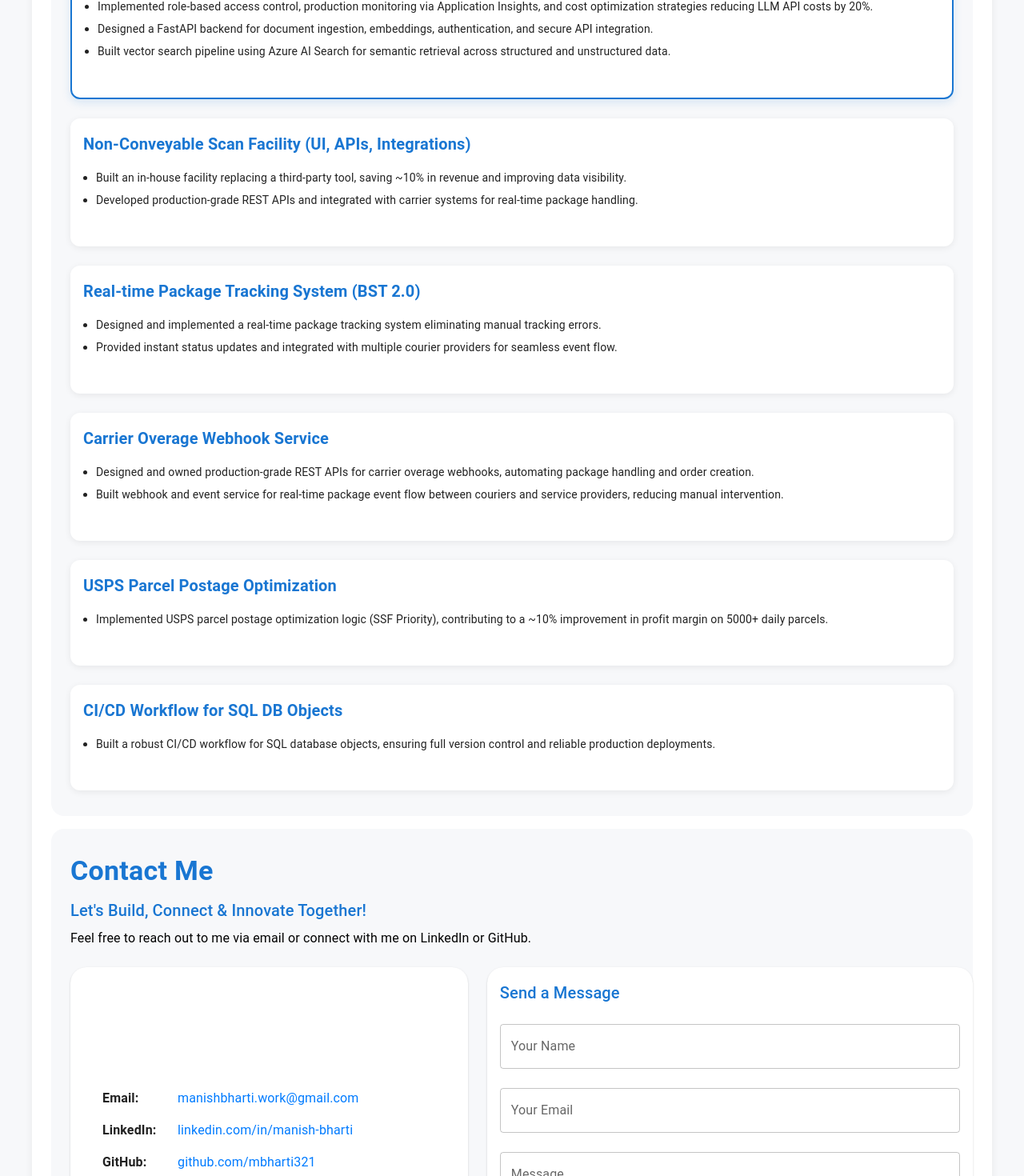
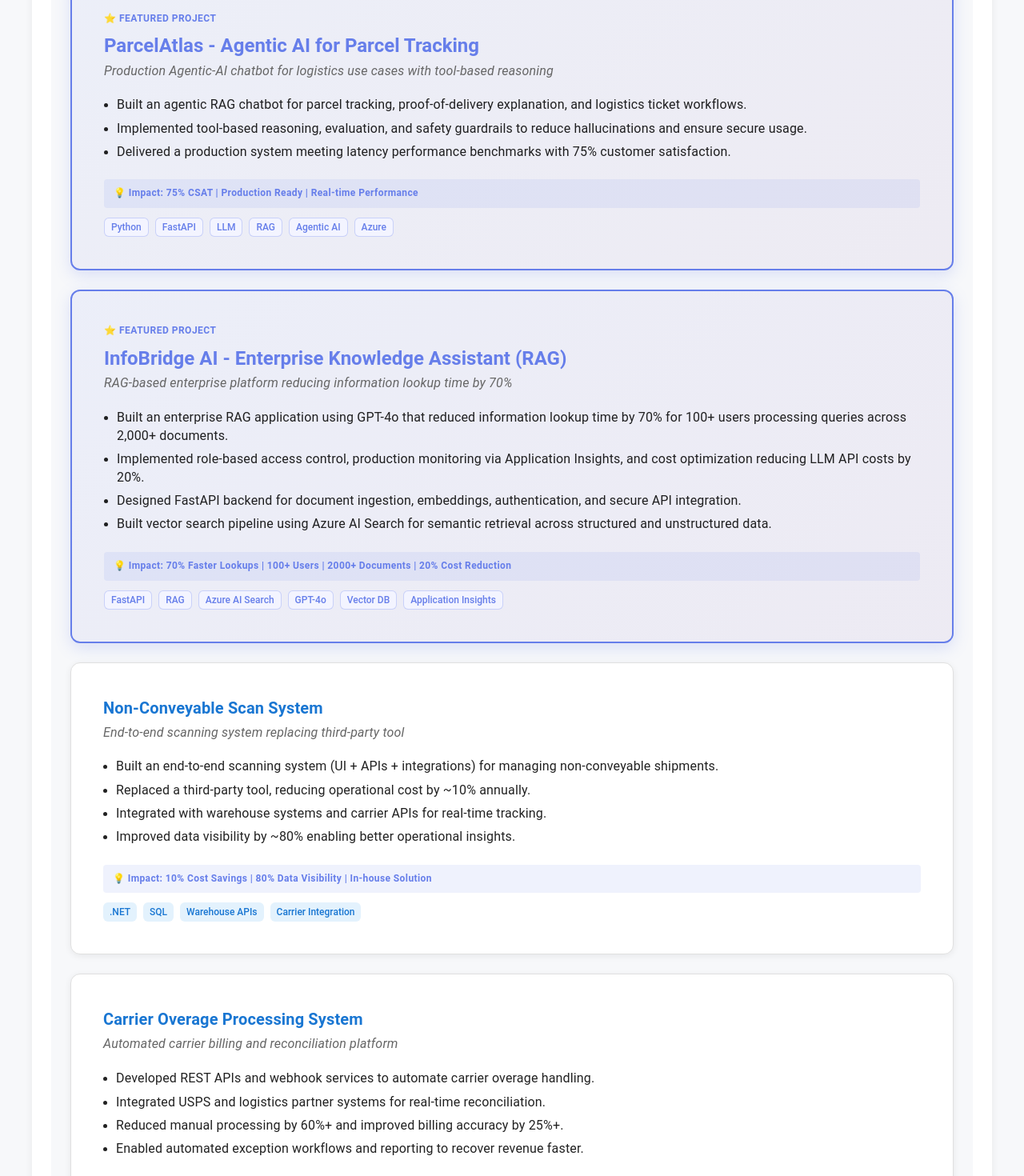
Before and after one commit to mbharti321/manish-portfolio, a React (Create React App) app: page / in a window 1280 px wide. Shown: the part 3524-4994 px from the top of the page at 80% size. Built offline with nearby package versions, Linux system fonts and the light colour scheme; some icons are missing.

Commit message:
refactor projects section: update project titles, descriptions, and impacts

```diff
--- a/src/components/Projects/Projects.css
+++ b/src/components/Projects/Projects.css
@@ -2,6 +2,7 @@
     background: #f7f8fa;
     border-radius: 16px;
     margin: 1rem 0;
+    padding: 3rem 0;
 }
 .projects-grid{
     flex-direction: column !important;
@@ -23,6 +24,11 @@
     padding: 1rem;
     border-radius: 8px;
     box-shadow: 0 2px 8px rgba(0,0,0,0.07);
+    transition: all 0.3s ease;
+}
+
+.project-card.featured {
+    background: linear-gradient(135deg, rgba(102, 126, 234, 0.08) 0%, rgba(118, 75, 162, 0.08) 100%) !important;
 }
 
 .project-card h3 {
@@ -45,8 +51,22 @@
     text-decoration: underline;
 }
 
+.project-card .MuiChip-root {
+    border-radius: 6px !important;
+}
+
+@media (max-width: 900px) {
+    .project-card {
+        width: 100%;
+    }
+}
+
 @media (max-width: 600px) {
   #projects {
-    padding: 1rem 0;
+    padding: 2rem 0;
+  }
+
+  .project-card {
+    margin-bottom: 1rem;
   }
 }
--- a/src/components/Projects/Projects.js
+++ b/src/components/Projects/Projects.js
@@ -1,50 +1,80 @@
 import React from "react";
-import { Container, Typography, Grid, Card, CardContent, Box } from "@mui/material";
+import { Container, Typography, Grid, Card, CardContent, Box, Chip } from "@mui/material";
 import "./Projects.css";
 
 const projects = [
   {
-    title: "InfoBridge AI - Enterprise Knowledge Assistant (RAG)",
+    title: "ParcelAtlas - Agentic AI for Parcel Tracking",
+    description: "Production Agentic-AI chatbot for logistics use cases with tool-based reasoning",
     bullets: [
-      "Built an enterprise RAG application using GPT-4o that reduced information lookup time by 70% for 100+ internal users, processing queries across 2,000+ documents.",
-      "Implemented role-based access control, production monitoring via Application Insights, and cost optimization strategies reducing LLM API costs by 20%.",
-      "Designed a FastAPI backend for document ingestion, embeddings, authentication, and secure API integration.",
-      "Built vector search pipeline using Azure AI Search for semantic retrieval across structured and unstructured data.",
+      "Built an agentic RAG chatbot for parcel tracking, proof-of-delivery explanation, and logistics ticket workflows.",
+      "Implemented tool-based reasoning, evaluation, and safety guardrails to reduce hallucinations and ensure secure usage.",
+      "Delivered a production system meeting latency performance benchmarks with 75% customer satisfaction.",
     ],
+    impact: "75% CSAT | Production Ready | Real-time Performance",
+    techStack: ["Python", "FastAPI", "LLM", "RAG", "Agentic AI", "Azure"],
     featured: true,
   },
   {
-    title: "Non-Conveyable Scan Facility (UI, APIs, Integrations)",
+    title: "InfoBridge AI - Enterprise Knowledge Assistant (RAG)",
+    description: "RAG-based enterprise platform reducing information lookup time by 70%",
     bullets: [
-      "Built an in-house facility replacing a third-party tool, saving ~10% in revenue and improving data visibility.",
-      "Developed production-grade REST APIs and integrated with carrier systems for real-time package handling.",
+      "Built an enterprise RAG application using GPT-4o that reduced information lookup time by 70% for 100+ users processing queries across 2,000+ documents.",
+      "Implemented role-based access control, production monitoring via Application Insights, and cost optimization reducing LLM API costs by 20%.",
+      "Designed FastAPI backend for document ingestion, embeddings, authentication, and secure API integration.",
+      "Built vector search pipeline using Azure AI Search for semantic retrieval across structured and unstructured data.",
     ],
+    impact: "70% Faster Lookups | 100+ Users | 2000+ Documents | 20% Cost Reduction",
+    techStack: ["FastAPI", "RAG", "Azure AI Search", "GPT-4o", "Vector DB", "Application Insights"],
+    featured: true,
   },
   {
-    title: "Real-time Package Tracking System (BST 2.0)",
+    title: "Non-Conveyable Scan System",
+    description: "End-to-end scanning system replacing third-party tool",
     bullets: [
-      "Designed and implemented a real-time package tracking system eliminating manual tracking errors.",
-      "Provided instant status updates and integrated with multiple courier providers for seamless event flow.",
+      "Built an end-to-end scanning system (UI + APIs + integrations) for managing non-conveyable shipments.",
+      "Replaced a third-party tool, reducing operational cost by ~10% annually.",
+      "Integrated with warehouse systems and carrier APIs for real-time tracking.",
+      "Improved data visibility by ~80% enabling better operational insights.",
     ],
+    impact: "10% Cost Savings | 80% Data Visibility | In-house Solution",
+    techStack: [".NET", "SQL", "Warehouse APIs", "Carrier Integration"],
   },
   {
-    title: "Carrier Overage Webhook Service",
+    title: "Carrier Overage Processing System",
+    description: "Automated carrier billing and reconciliation platform",
     bullets: [
-      "Designed and owned production-grade REST APIs for carrier overage webhooks, automating package handling and order creation.",
-      "Built webhook and event service for real-time package event flow between couriers and service providers, reducing manual intervention.",
+      "Developed REST APIs and webhook services to automate carrier overage handling.",
+      "Integrated USPS and logistics partner systems for real-time reconciliation.",
+      "Reduced manual processing by 60%+ and improved billing accuracy by 25%+.",
+      "Enabled automated exception workflows and reporting to recover revenue faster.",
     ],
+    impact: "60%+ Automation | 25%+ Accuracy | Real-time Reconciliation",
+    techStack: [".NET", "REST APIs", "USPS Integration", "Event-driven"],
   },
   {
-    title: "USPS Parcel Postage Optimization",
+    title: "CI/CD Pipeline for Database SQL Object Versioning",
+    description: "Automating SQL object deployment with version control",
     bullets: [
-      "Implemented USPS parcel postage optimization logic (SSF Priority), contributing to a ~10% improvement in profit margin on 5000+ daily parcels.",
+      "Created a Database Project to structure and manage SQL objects efficiently.",
+      "Implemented automated validation to prevent errors before deployment.",
+      "Developed a CI/CD pipeline to automate SQL object versioning and deployment.",
+      "Successfully rolled out the solution to production, streamlining database updates.",
     ],
+    impact: "Full Version Control | Automated Validation | Production Ready",
+    techStack: ["Azure DevOps", "SQL", "CI/CD", "Version Control"],
   },
   {
-    title: "CI/CD Workflow for SQL DB Objects",
+    title: "SSFPriority - Postage Calculation Optimization",
+    description: "Dynamic postage calculation logic for parcel shipping",
     bullets: [
-      "Built a robust CI/CD workflow for SQL database objects, ensuring full version control and reliable production deployments.",
+      "Significantly enhanced postage calculation, a critical component of the parcel business.",
+      "Developed a priority model for selecting package dimensions for USPS postage calculation.",
+      "Achieved a notable 10% increase in profit margin by using measured dimensions.",
+      "Optimized for 5,000+ daily parcels with improved cost efficiency.",
     ],
+    impact: "10% Profit Margin Increase | 5000+ Parcels Daily",
+    techStack: ["Python", ".NET", "Optimization Algorithms", "USPS Integration"],
   },
 ];
 
@@ -55,7 +85,7 @@
         <Typography
           variant="h4"
           gutterBottom
-          sx={{ fontWeight: 700, color: "#1976d2" }}
+          sx={{ fontWeight: 700, color: "#1976d2", mb: 4 }}
         >
           Projects
         </Typography>
@@ -69,32 +99,99 @@
               sx={{ display: "flex" }}
             >
               <Card
+                className={`project-card ${project.featured ? "featured" : ""}`}
                 sx={{
                   borderRadius: 3,
                   boxShadow: project.featured
-                    ? "0 4px 12px rgba(25, 118, 210, 0.15)"
+                    ? "0 6px 20px rgba(102, 126, 234, 0.2)"
                     : "0 2px 8px rgba(0,0,0,0.07)",
                   height: "100%",
                   width: "100%",
                   display: "flex",
                   flexDirection: "column",
-                  border: project.featured ? "2px solid #1976d2" : "none",
+                  border: project.featured ? "2px solid #667eea" : "1px solid #e0e0e0",
+                  background: project.featured
+                    ? "linear-gradient(135deg, rgba(102, 126, 234, 0.08) 0%, rgba(118, 75, 162, 0.08) 100%)"
+                    : "#fff",
+                  transition: "all 0.3s ease",
+                  "&:hover": {
+                    transform: "translateY(-4px)",
+                    boxShadow: project.featured
+                      ? "0 8px 28px rgba(102, 126, 234, 0.25)"
+                      : "0 4px 12px rgba(0,0,0,0.1)",
+                  },
                 }}
               >
-                <CardContent sx={{ flexGrow: 1, display: "flex", flexDirection: "column" }}>
+                <CardContent sx={{ flexGrow: 1, display: "flex", flexDirection: "column", p: 3 }}>
+                  {project.featured && (
+                    <Typography
+                      variant="caption"
+                      sx={{
+                        color: "#667eea",
+                        fontWeight: 700,
+                        textTransform: "uppercase",
+                        letterSpacing: "0.5px",
+                        mb: 1,
+                      }}
+                    >
+                      ⭐ Featured Project
+                    </Typography>
+                  )}
                   <Typography
                     variant={project.featured ? "h5" : "h6"}
-                    sx={{ fontWeight: 600, color: "#1976d2" }}
+                    sx={{ fontWeight: 700, color: project.featured ? "#667eea" : "#1976d2", mb: 0.5 }}
                   >
                     {project.title}
                   </Typography>
-                  <Box component="ul" sx={{ mt: 2, pl: 2, flexGrow: 1 }}>
+                  <Typography
+                    variant="body2"
+                    sx={{ color: "#666", fontStyle: "italic", mb: 1.5 }}
+                  >
+                    {project.description}
+                  </Typography>
+
+                  <Box component="ul" sx={{ mt: 1, pl: 2, flexGrow: 1, mb: 2 }}>
                     {project.bullets.map((bullet, idx) => (
                       <li key={idx}>
-                        <Typography variant="body2" sx={{ mb: 1 }}>
+                        <Typography variant="body2" sx={{ mb: 0.8 }}>
                           {bullet}
                         </Typography>
                       </li>
+                    ))}
+                  </Box>
+
+                  <Typography
+                    variant="caption"
+                    sx={{
+                      color: "#667eea",
+                      fontWeight: 600,
+                      mb: 1.5,
+                      padding: "8px 12px",
+                      backgroundColor: "rgba(102, 126, 234, 0.1)",
+                      borderRadius: "4px",
+                    }}
+                  >
+                    💡 Impact: {project.impact}
+                  </Typography>
+
+                  <Box sx={{ display: "flex", flexWrap: "wrap", gap: 1 }}>
+                    {project.techStack.map((tech, idx) => (
+                      <Chip
+                        key={idx}
+                        label={tech}
+                        size="small"
+                        sx={{
+                          backgroundColor: project.featured ? "#f3f4ff" : "#e3f2fd",
+                          color: project.featured ? "#667eea" : "#1976d2",
+                          fontWeight: 500,
+                          fontSize: "0.75rem",
+                          border: project.featured ? "1px solid rgba(102, 126, 234, 0.3)" : "none",
+                          "&:hover": {
+                            backgroundColor: project.featured ? "#667eea" : "#1976d2",
+                            color: "#fff",
+                          },
+                        }}
+                      />
                     ))}
                   </Box>
                 </CardContent>
```
